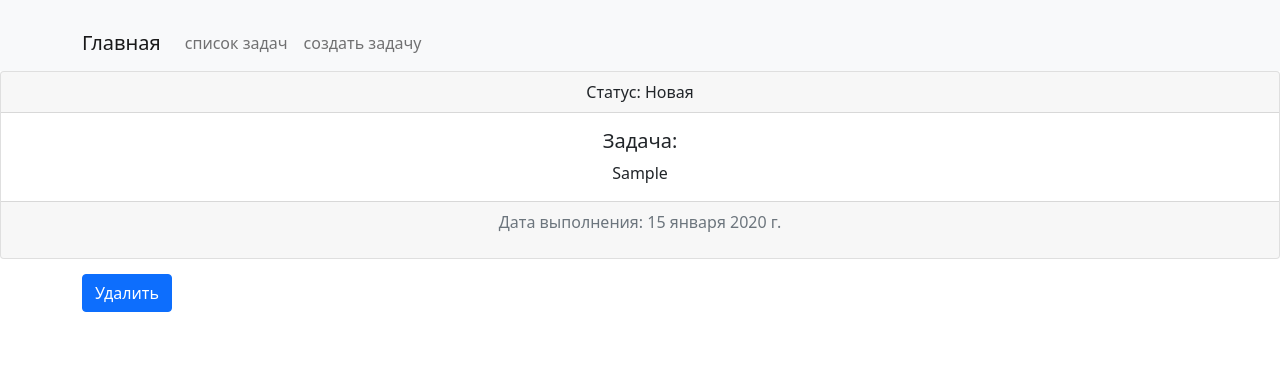
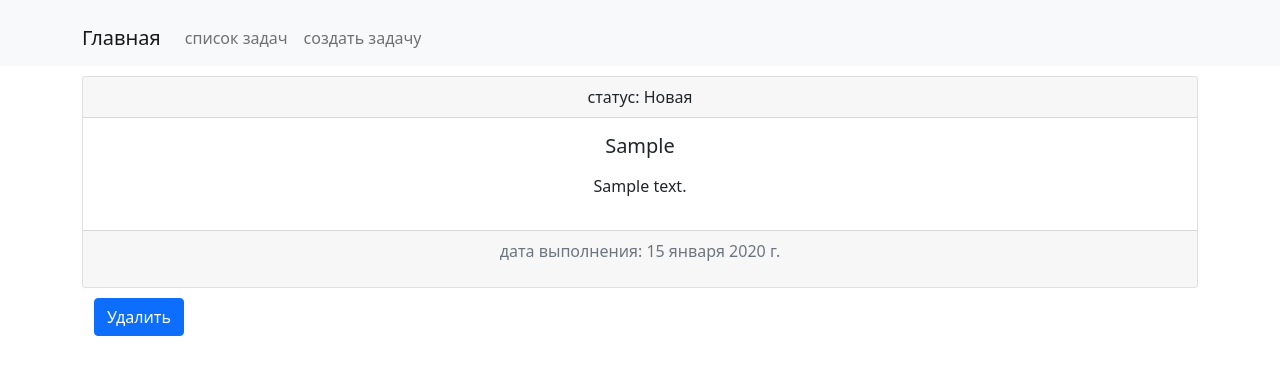
Before and after one commit to faralost/Todo, a Django app: page /task/1/ in a window 1280 px wide. Shown: the top 375 px of the page. Run offline with Django 4.2, Linux system fonts and the light colour scheme; tables that the repository leaves empty hold one stand-in row (values such as "Sample post"); parts of the project's set-up code (start-up, migrations or seed data) failed here and were passed over.

Commit message:
added task_description field appearance to our form and to task_view

```diff
--- a/todolistapp/static/css/styles.css
+++ b/todolistapp/static/css/styles.css
@@ -1,3 +1,3 @@
 .container{
-    margin-top: 15px;
+    margin-top: 10px;
 }
--- a/todolistapp/templates/base.html
+++ b/todolistapp/templates/base.html
@@ -32,7 +32,10 @@
         </div>
     </div>
 </nav>
-{% block content %}{% endblock %}
+
+<div class="container">
+    {% block content %}{% endblock %}
+</div>
 
 <script src="https://cdn.jsdelivr.net/npm/bootstrap@5.1.3/dist/js/bootstrap.bundle.min.js"
         integrity="sha384-ka7Sk0Gln4gmtz2MlQnikT1wXgYsOg+OMhuP+IlRH9sENBO0LRn5q+8nbTov4+1p"
--- a/todolistapp/templates/task_create.html
+++ b/todolistapp/templates/task_create.html
@@ -9,6 +9,10 @@
             <div class="mb-3">
                 <label class="form-label">Задача</label>
                 <input type="text" required name="task" class="form-control">
+            </div>
+            <div class="mb-3">
+                <label class="form-label">Подробное описание</label>
+                <textarea class="form-control" rows="4" name="task_description"></textarea>
             </div>
             <div class="mb-3">
                 <label class="form-label">Статус</label>
--- a/todolistapp/templates/task_view.html
+++ b/todolistapp/templates/task_view.html
@@ -3,22 +3,30 @@
 {% block title %}Задача{% endblock %}
 
 {% block content %}
+    <div class="conteiner">
     <div class="card text-center">
         <div class="card-header">
-            Статус: {{ task.get_status_display }}
+            статус: {{ task.get_status_display }}
         </div>
         <div class="card-body">
-            <h5 class="card-title">Задача:</h5>
-            <p class="card-text">{{ task.task }}</p>
+            <h5 class="card-title">{{ task.task }}</h5>
+            {% if task.task_description %}
+                <p class="card-text">{{ task.task_description|linebreaks }}</p>
+            {% else %}
+                <p class="card-text">подробное описание задачи отсутсвует</p>
+            {% endif %}
+
         </div>
         <div class="card-footer text-muted">
             {% if task.deadline %}
-                <p>Дата выполнения: {{ task.deadline }}</p>
+                <p>дата выполнения: {{ task.deadline }}</p>
             {% else %}
-                <p>Дата выполнения: дата не определена</p>
+                <p>дата выполнения: дата не определена</p>
             {% endif %}
         </div>
     </div>
+    </div>
+
     <div class="container">
         <form action="{% url 'task_delete' task.pk %}" method="POST">
             {% csrf_token %}
--- a/todolistapp/views.py
+++ b/todolistapp/views.py
@@ -28,7 +28,9 @@ def task_create(request):
                 return redirect('task_add')
             status = request.POST.get('status')
             deadline = request.POST.get('deadline')
-            new_task = Task.objects.create(task=task, status=status, deadline=deadline or None)
+            task_description = request.POST.get('task_description')
+            new_task = Task.objects.create(task=task, status=status, deadline=deadline or None,
+                                           task_description=task_description or None)
             return redirect('task_view', pk=new_task.pk)
         except ValidationError:
             return redirect('task_add')
```
